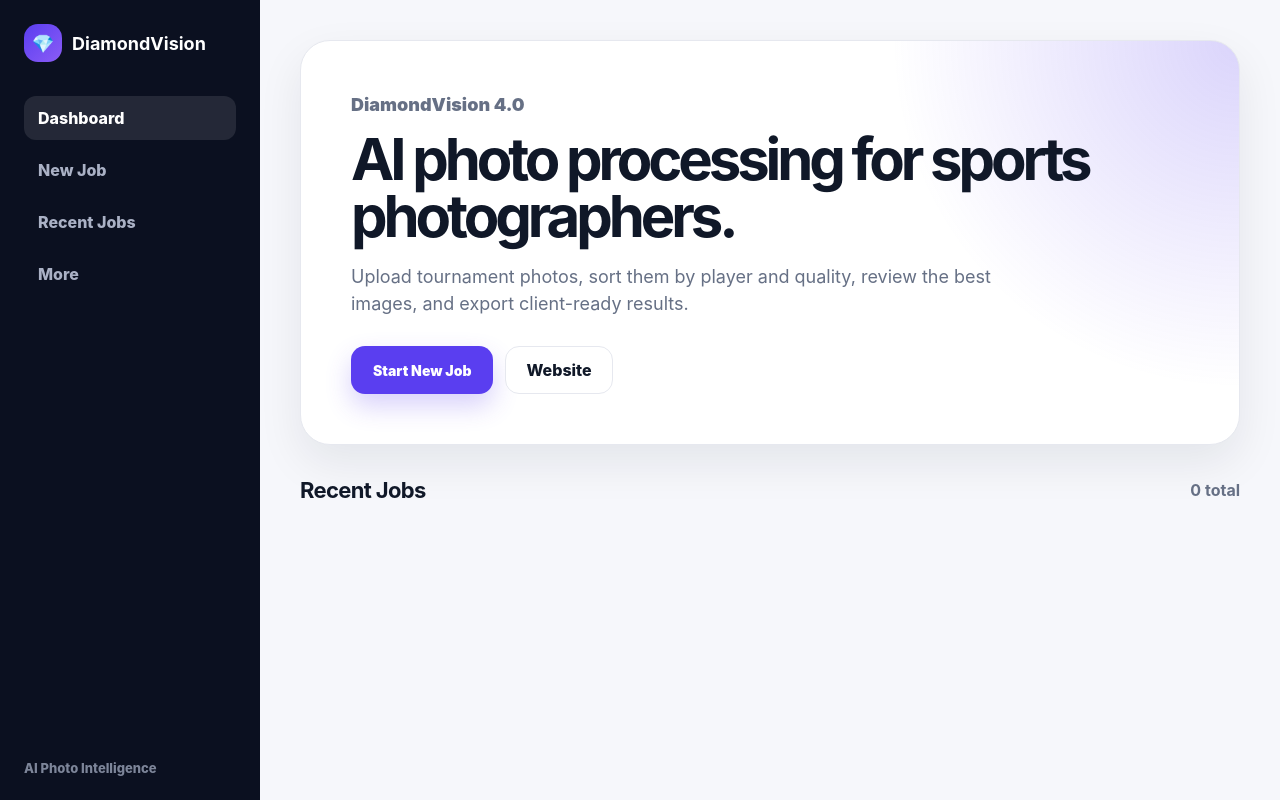
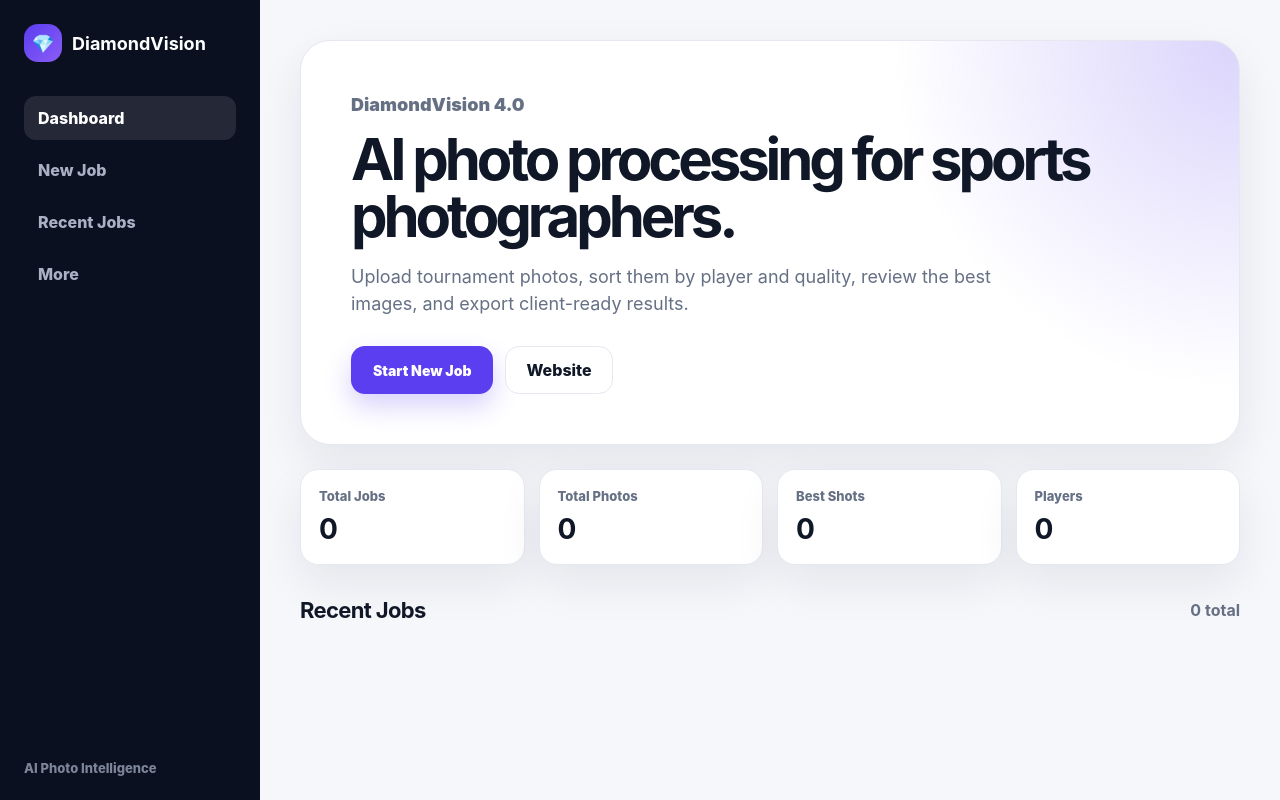
Before and after one commit to jonathanhorton3637/diamondvision-app, a Flask app: page /tournaments in a window 1280 px wide. Run offline with Flask 3, Linux system fonts and the light colour scheme.

Commit message:
Add dashboard summary stats

```diff
--- a/static/style.css
+++ b/static/style.css
@@ -885,3 +885,17 @@ textarea:focus{
         grid-column:2;
     }
 }
+
+
+.dashboard-stats{
+    display:grid;
+    grid-template-columns:repeat(4,1fr);
+    gap:14px;
+    margin:24px 0 10px;
+}
+
+@media(max-width:860px){
+    .dashboard-stats{
+        grid-template-columns:repeat(2,1fr);
+    }
+}
--- a/templates/index.html
+++ b/templates/index.html
@@ -52,6 +52,25 @@
         </div>
         {% endif %}
 
+        <div class="dashboard-stats">
+            <div class="stat-card">
+                <span>Total Jobs</span>
+                <strong>{{ tournaments|length }}</strong>
+            </div>
+            <div class="stat-card">
+                <span>Total Photos</span>
+                <strong>{{ tournaments|sum(attribute='photos') }}</strong>
+            </div>
+            <div class="stat-card">
+                <span>Best Shots</span>
+                <strong>{{ tournaments|sum(attribute='best') }}</strong>
+            </div>
+            <div class="stat-card">
+                <span>Players</span>
+                <strong>{{ tournaments|sum(attribute='players') }}</strong>
+            </div>
+        </div>
+
         <div class="section-row">
             <h2>Recent Jobs</h2>
             <span>{{ tournaments|length }} total</span>
```
